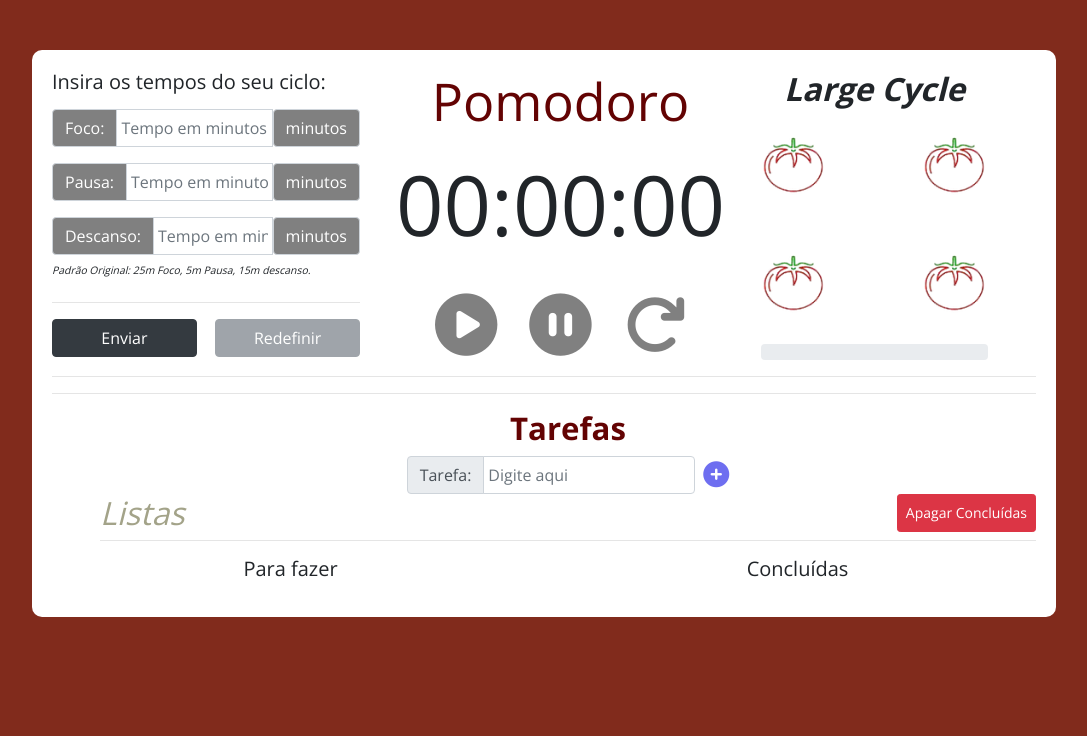
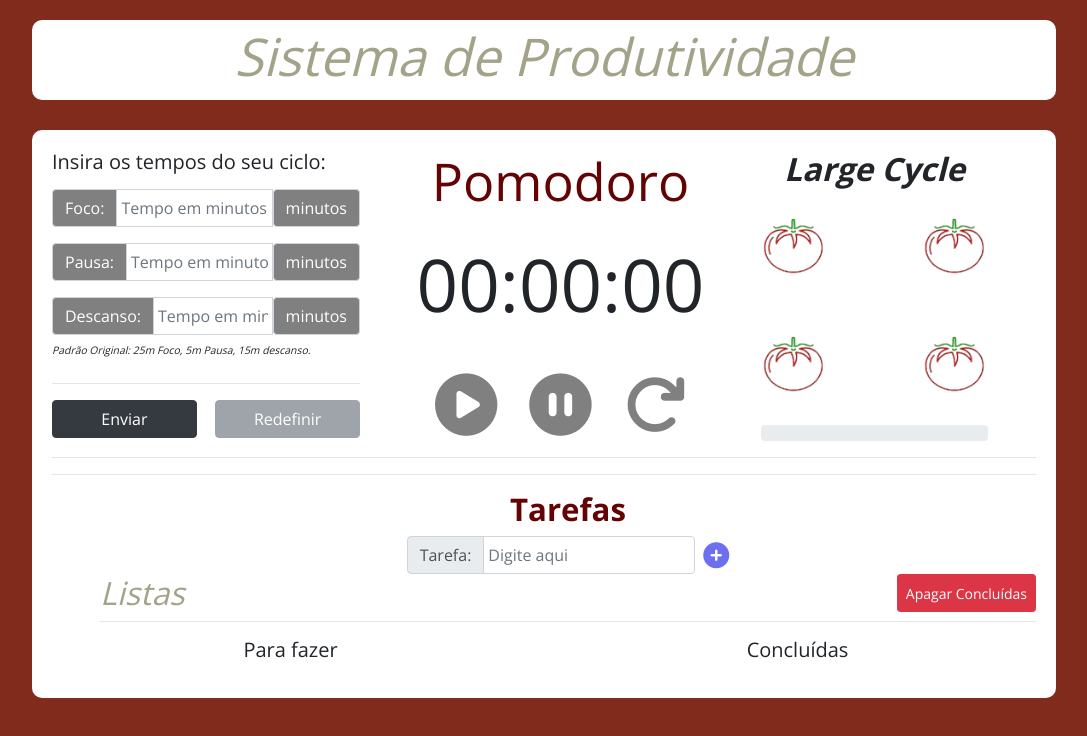
Before and after one commit to RafaelRosset/Projeto-Organization-and-Productivity, a plain HTML site: page index.html in a window 1280 px wide. Shown: the whole page, without its empty margins (96-1183 px from the left). Drawn offline with nearby package versions, Linux system fonts and the light colour scheme.

Commit message:
System update

```diff
--- a/assets/css/style.css
+++ b/assets/css/style.css
@@ -39,14 +39,14 @@
 .container {
   width: 80%;
   max-width: 1260px;
-  margin: 50px auto;
+  margin: 30px auto;
   background: #fff;
   padding: 20px;
   border-radius: 10px;
 }
 
 .relogio {
-  font-size: 4em;
+  font-size: 3.5em;
 }
 
 .pausado {
@@ -99,6 +99,20 @@
 
 li.fazer {
   opacity: 0;
+}
+
+header {
+  color: #a3a389;
+  width: 80%;
+  max-width: 1260px;
+  margin: 20px auto;
+  background: #fff;
+  padding: 5px;
+  border-radius: 10px;
+}
+
+aside {
+  width: 100%;
 }
 
 i.play {
--- a/assets/js/main.js
+++ b/assets/js/main.js
@@ -567,8 +567,11 @@
         criaTarefa(tarefa);
       }
     }
-    adicionaTarefasSalvas();
+    try {
+      adicionaTarefasSalvas();
+    } catch (err) {
 
+    }
     // Função de criação das tarefas concluídas
     function criaTarefaFeita(textoInput) {
       const li = document.createElement('li')
--- a/index.html
+++ b/index.html
@@ -32,6 +32,12 @@
 </head>
 
 <body>
+
+  <header>
+
+    <h2 class="text-center" style="font-size: 2.5em;"><i>Sistema de Produtividade</i></h2>
+
+  </header>
 
   <audio id="som" src="./assets/media/alerta-pomodoro.mp3"></audio>
 
```
